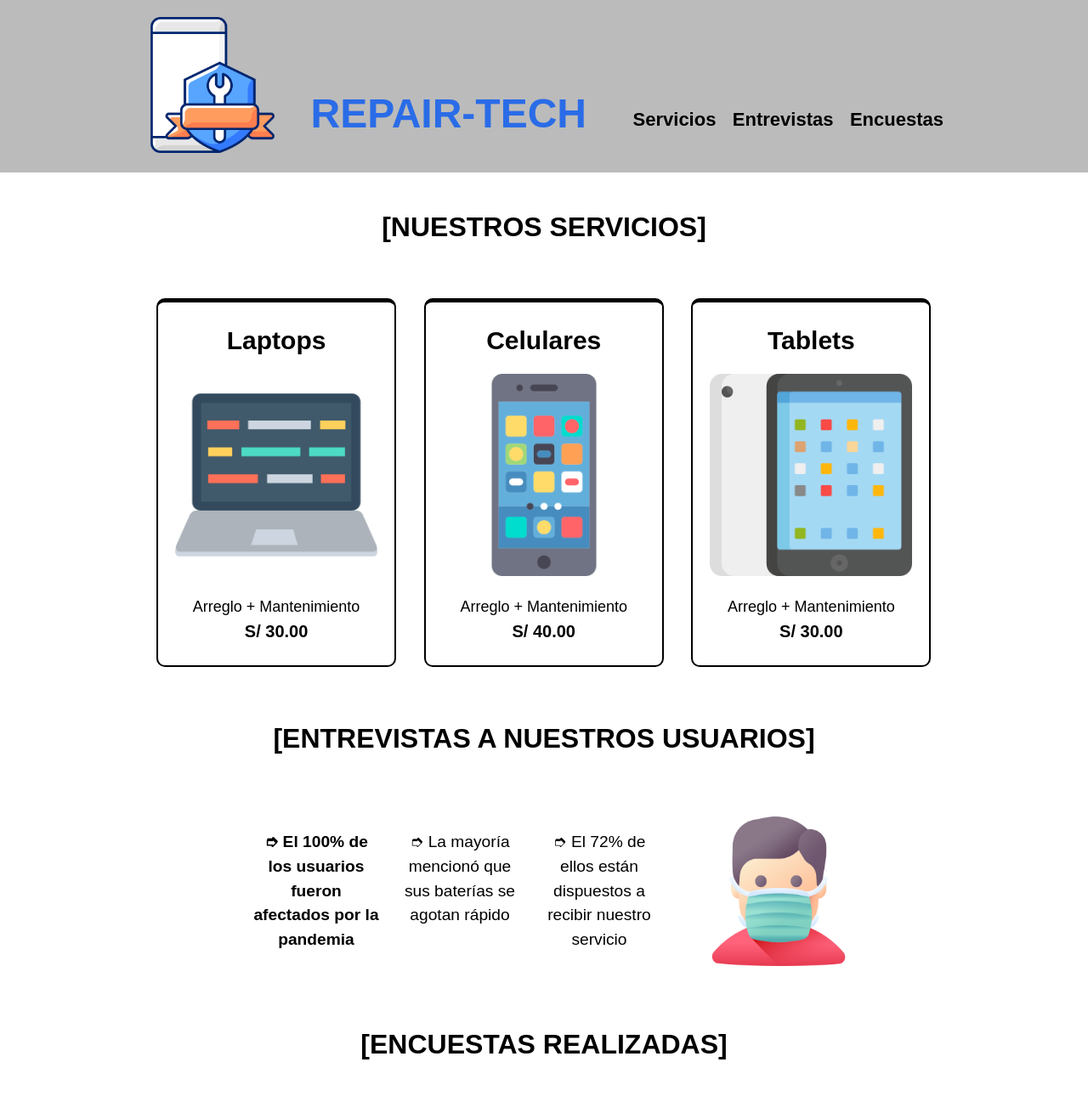
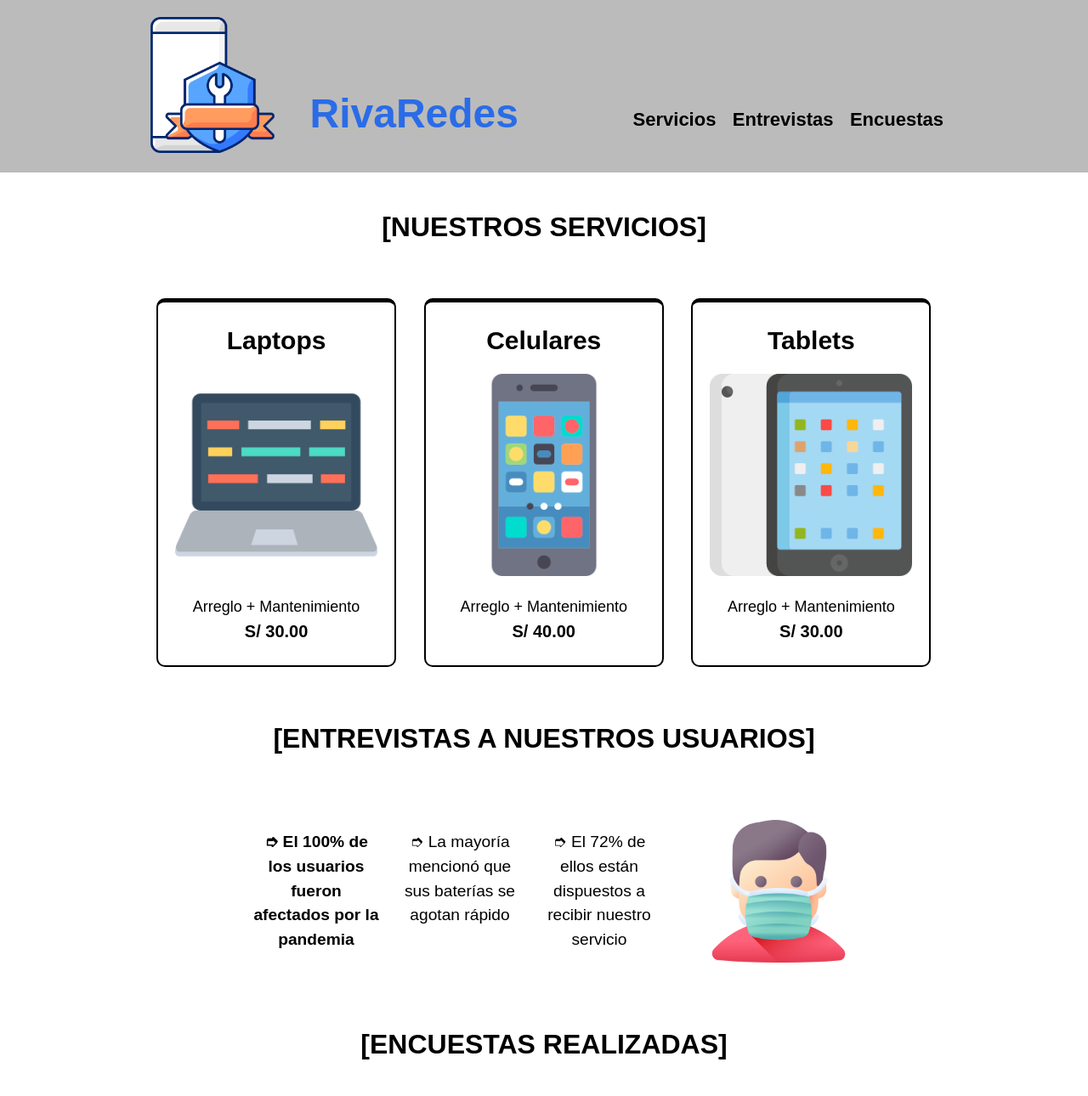
Before and after one commit to BryanAlexis19/RepairTechMaster, a plain HTML site: page index.html in a window 1280 px wide. Shown: the top 1290 px of the page at 85% size. Drawn offline with Linux system fonts and the light colour scheme.

Commit message:
Main title changed

```diff
--- a/index.html
+++ b/index.html
@@ -2,7 +2,7 @@
 <html lang="es">
   <head>
     <meta charset="UTF-8" />
-    <title>Rapair Tech Master</title>
+    <title>RivaRedes</title>
     <link rel="stylesheet" href="reset.css" type="text/css" />
     <link rel="stylesheet" href="style.css" type="text/css" />
   </head>
@@ -11,7 +11,7 @@
       <div class="caja">
         <h1>
           <img class="logoHeader" src="imagenes/celu7.png" alt="logoReparacion" />
-          <p class="tituloPrincipal">Repair-Tech</p>
+          <p class="tituloPrincipal">RivaRedes</p>
           <nav>
             <ul>
               <li><a href="#servicios">Servicios</a></li>
@@ -68,7 +68,7 @@
     </main>
     <footer>
       <img class="logoFooter" src="imagenes/celu7.png" alt="logo-blanco">
-      <p class="copyright">&copy Repair Tech - Todos los derechos reservados</p>
+      <p class="copyright">&copy RivaRedes - Todos los derechos reservados</p>
     </footer>
   </body>
 </html>
--- a/style.css
+++ b/style.css
@@ -20,10 +20,9 @@ header {
 .tituloPrincipal {
   position: absolute;
   top: 90px;
-  right: 420px;
+  right: 500px;
   font-weight: bolder;
   font-size: 3em;
-  text-transform: uppercase;
   color: #2A6CE7;
 
 }
@@ -255,7 +254,9 @@ th {
 
 .imagen-covid {
   width: 20%;
+  height: 60%;
   margin: 20px;
+  align-self: center;
 }
 
 @media screen and (max-width:480px) {
```
